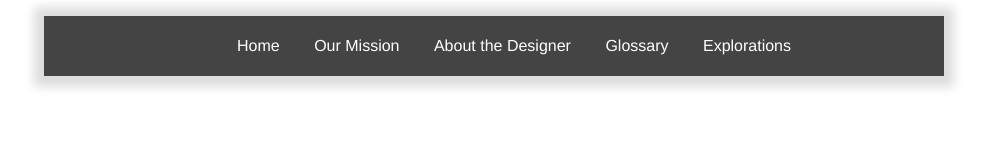
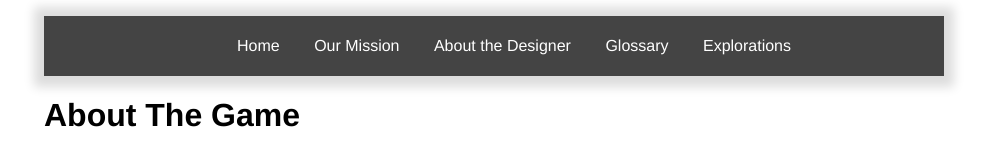
Before and after one commit to caitlincurtin/game, a plain HTML site: page explorations.html in a window 1280 px wide. Shown: the whole page, without its empty margins (146-1133 px from the left). Drawn offline with Linux system fonts and the light colour scheme.

Commit message:
Update explorations.html

```diff
--- a/explorations.html
+++ b/explorations.html
@@ -27,3 +27,4 @@
     </li>
   </ul>
 </nav>
+        <h1>About The Game</h1>
```
